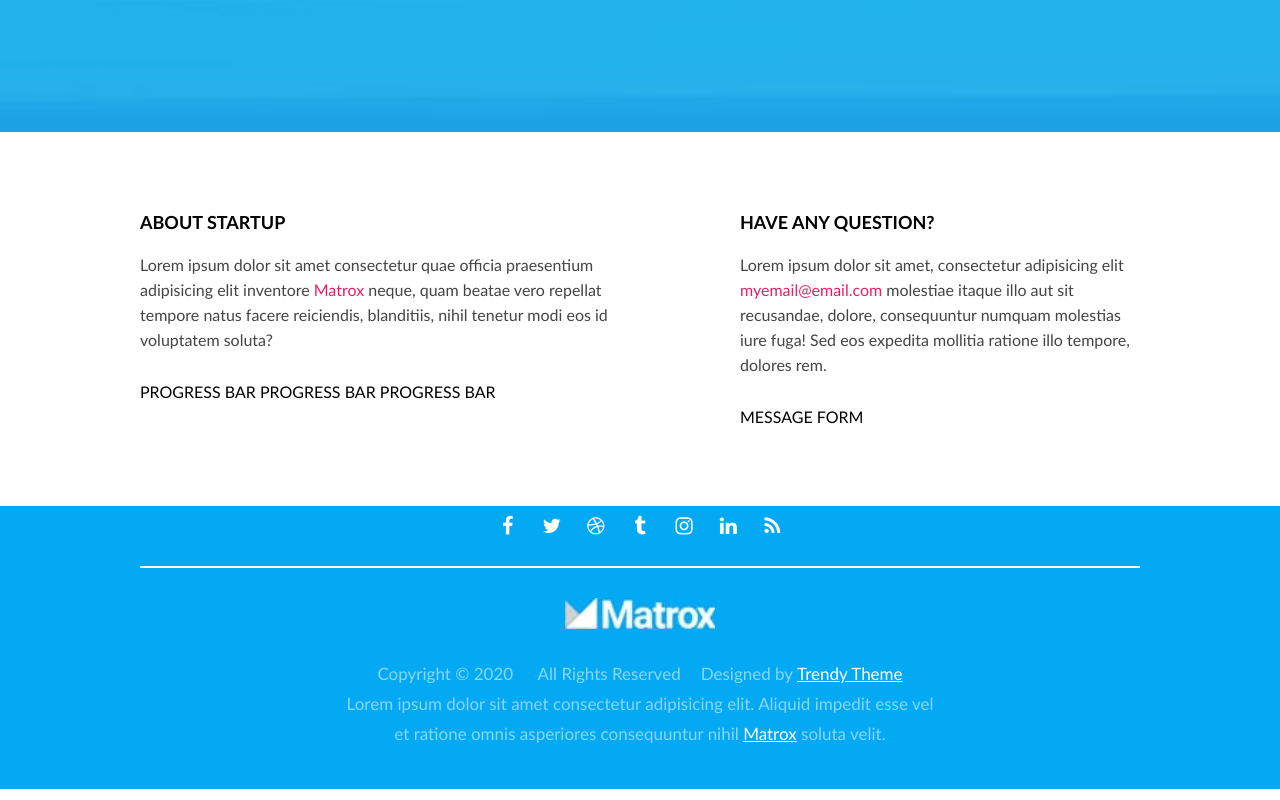
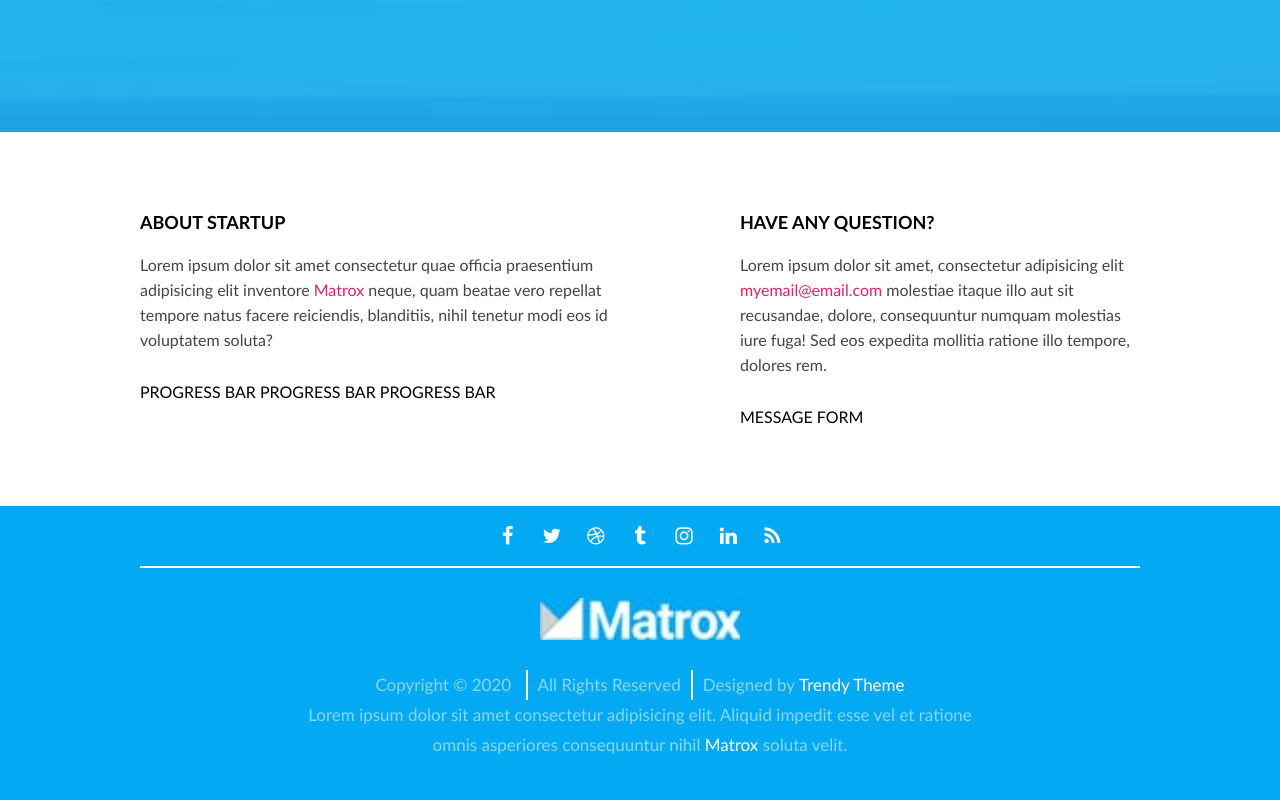
Before and after one commit to LinoGitas/coming-soon, a plain HTML site: page index.html in a window 1280 px wide. Shown: the part 668-1468 px from the top of the page. Drawn offline with Linux system fonts and the light colour scheme.

Commit message:
social icons

```diff
--- a/css/footer.css
+++ b/css/footer.css
@@ -1,55 +1,68 @@
 footer.container {
     padding: 0 0 40px;
-    background-color: #03a9f3;
-    color:#fff;
-    text-align:center;
+    background-color: #03A9F3;
+    color: #fff;
+    text-align: center;
 }
 
-
 footer > .row:nth-child(1) {
-    padding:10px 0;
- border-bottom: 2px solid #fff;
+    padding: 10px 0;
+    border-bottom: 2px solid #fff;
 }
-    footer .social-link{
-        color:#fff;
-        width:40px;
-        font-size:20px;
+    footer .fa {
+        width: 40px;
+        color: #fff;
+        font-size: 20px;
         line-height: 40px;
-        text-align:center;
+        text-align: center;
+        text-decoration: none;
     }
 
-        footer .social-link{
-            line-height: inerhit;
-        }
-
 footer > .row:nth-child(2) {
-    width:600px;
-    color:#fff8;
+    width: 700px;
+    color: #fff8;
     font-size: 17px;
 }
-    footer .footer-logo{
-        width:150px;
-        margin:30px 0;
+    footer .footer-logo {
+        width: 200px;
+        margin: 30px 0;
     }
-
-    footer .footer-text{
+    footer .texts {
         line-height: 30px;
     }
-        footer .footer-text > p{
-            /*width:calc(100% / 3);*/
-            float:left;
-            padding:0 10px;
+        footer .texts > p {
+            float: left;
+            padding: 0 10px;
         }
-        footer .footer-p{
-            line-height: 30px;
-        }
-footer > .row:nth-child(2) a {
-    color:#fff;
-}
+            footer .texts > p:nth-child(2) {
+                border: 2px solid #fff;
+                border-top: none;
+                border-bottom: none;
+            }
+    footer .footer-p {
+        line-height: 30px;
+    }
+    footer > .row:nth-child(2) a {
+        color: #fff;
+        text-decoration: none;
+    }
 
 @media (max-width: 800px) {
     footer > .row:nth-child(2) {
-        width:500px;
-        margin:calc(100% / 250);
+        width: 500px;
+        margin: 0 calc(50% - 250px);
+    }
+    footer .texts > p {
+        width: 100%;
+    }
+        footer .texts > p:nth-child(2) {
+            border: none;
+        }
+}
+@media (max-width: 600px) {
+    footer > .row:nth-child(2) {
+        width: 100%;
+        padding: 0 20px;
+        margin: 0;
     }
 }
--- a/index.html
+++ b/index.html
@@ -56,31 +56,17 @@
     </main>
     <footer class="container">
         <div class="row">
-           <a href="#" class="social-link">
-            <i class="fa fa-facebook" aria-hidden="true"></i>
-           </a>
-           <a href="#" class="social-link">
-            <i class="fa fa-twitter" aria-hidden="true"></i>
-           </a>
-           <a href="#" class="social-link">
-            <i class="fa fa-dribbble" aria-hidden="true"></i>
-           </a>
-           <a href="#" class="social-link">
-            <i class="fa fa-tumblr" aria-hidden="true"></i>
-           </a>
-           <a href="#" class="social-link">
-            <i class="fa fa-instagram" aria-hidden="true"></i>
-           </a>
-           <a href="#" class="social-link">
-            <i class="fa fa-linkedin" aria-hidden="true"></i>
-           </a>
-           <a href="#" class="social-link">
-            <i class="fa fa-rss" aria-hidden="true"></i>
-           </a>
+           <a href="#" class="fa fa-facebook"></a>
+           <a href="#" class="fa fa-twitter"></a>
+           <a href="#" class="fa fa-dribbble"></a>
+           <a href="#" class="fa fa-tumblr"></a>
+           <a href="#" class="fa fa-instagram"></a>
+           <a href="#" class="fa fa-linkedin"></a>
+           <a href="#" class="fa fa-rss"></a>
         </div>
         <div class="row">
             <img src="./img/logo2.jpg" alt="Footer logo" class="footer-logo">
-            <div class="footer-text">
+            <div class="texts">
                 <p>Copyright &copy 2020 <a href="Matrox"></a></p>
                 <p>All Rights Reserved</p>
                 <p>Designed by <a href="#" target="_blank">Trendy Theme</a></p>
```
